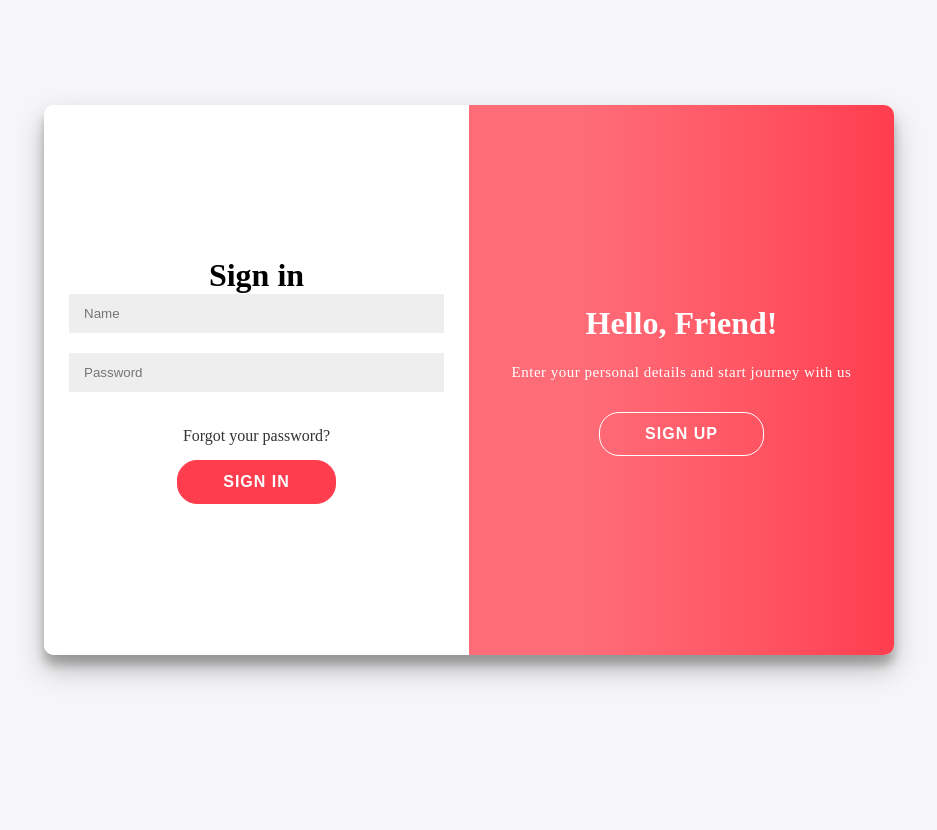
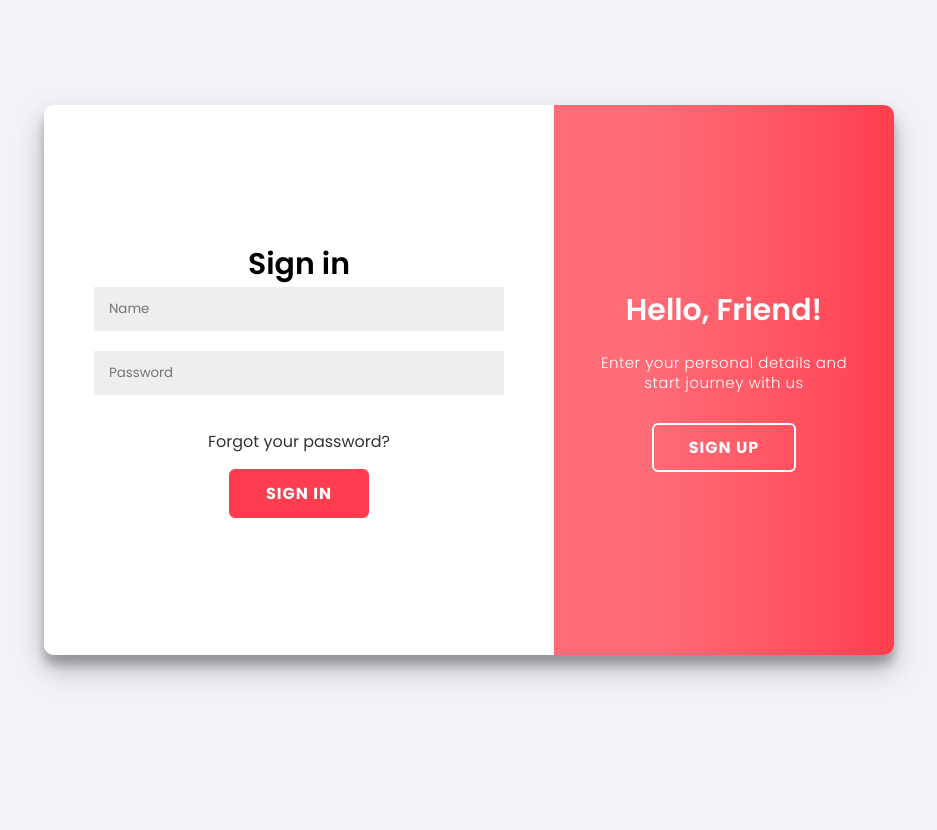
Before and after one commit to devindsnk/beauty-craft, a PHP site: page /app/views/login.php in a window 1280 px wide. Shown: the whole page, without its empty margins (171-1108 px from the left). Run offline with PHP 8.4, Linux system fonts and the light colour scheme; some libraries are stand-ins or nearby versions.

Commit message:
resize the overlay

```diff
--- a/app/views/login.php
+++ b/app/views/login.php
@@ -7,6 +7,7 @@
     <meta name="viewport" content="width=device-width, initial-scale=1.0" />
 
     <link rel="stylesheet" href="../../public/css/login.css" />
+    <link rel="stylesheet" href="../../public/css/style.css" />
     <link rel="stylesheet" href="https://pro.fontawesome.com/releases/v5.10.0/css/all.css" />
     <title>slider sign in/sign up form</title>
 </head>
@@ -18,16 +19,14 @@
             <form action="#">
                 <h1 class="topic">CreateAccount</h1>
                 <div class="formwrapper">
-                    <!-- name -->
-                    <div class="formGroup">
-                        <label class="labels ">Name </label> <br />
-                        <input type="text" class="textinput" name="text" placeholder="First Name" />
-                    </div>
-
-                    <div class="formGroup">
-                        <label class="labels "></label> <br />
-                        <input type="text" class="textinput" name="text" placeholder="Last Name" />
-                    </div>
+                        <div class="formGroup">
+                            <label class="labels ">First Name </label> <br />
+                            <input type="text" class="textinput" name="text" placeholder="First Name " />
+                        </div>
+                        <div class="formGroup">
+                            <label class="labels ">Last Name </label> <br />
+                            <input type="text" class="textinput" name="text" placeholder="Last Name" />
+                        </div>
                 </div>
 
                     <!-- form radio Button -->
@@ -69,7 +68,7 @@
                             <input type="password" name="password" class="passwordinput" placeholder="Password" />
                         </div>
                         <div class="formGroup">
-                            <label class="labels">Password </label> <br />
+                            <label class="labels">Confirm password </label> <br />
                             <input type="password" name="password" class="passwordinput" placeholder="Password" />
                         </div>
 
@@ -112,8 +111,6 @@
         <script type="text/javascript" src="../../public/js/login.js"></script>
 </body>
 
-<footer>
-</footer>
-</body>
+
 
 </html>
--- a/public/css/login.css
+++ b/public/css/login.css
@@ -24,7 +24,7 @@ h2 {
 
 p {
     font-size: 15px;
-    font-weight: 100;
+    font-weight: 300;
     line-height: 20px;
     letter-spacing: 0.5px;
     margin: 20px 0 30px;
@@ -42,13 +42,14 @@ a {
 }
 
 button {
-    border-radius: 20px;
-    border: 1px solid #fe3d4f;
-    background-color: #fe3d4f;
+    border-radius: 6px;
+    border: 2px solid var(--theme-red);
+    background-color: var(--theme-red);
     color: #ffffff;
+    font-family: "poppins";
     font-size: 16px;
     font-weight: bold;
-    padding: 12px 45px;
+    padding: 10px 35px;
     letter-spacing: 1px;
     text-transform: uppercase;
     transition: transform 80ms ease-in;
@@ -73,7 +74,7 @@ form {
     align-items: center;
     justify-content: center;
     flex-direction: column;
-    padding: 0 25px;
+    padding: 0 50px;
     height: 100%;
     text-align: space-between;
 }
@@ -106,7 +107,7 @@ input {
 
 .sign-in-container {
     left: 0;
-    width: 50%;
+    width: 60%;
     z-index: 2;
 }
 
@@ -137,15 +138,15 @@ input {
     50%,
     100% {
         opacity: 1;
-        z-index: 5;
+        z-index: 3;
     }
 }
 
 .overlay-container {
     position: absolute;
     top: 0;
-    left: 50%;
-    width: 50%;
+    left: 60%;
+    width: 40%;
     height: 100%;
     overflow: hidden;
     transition: transform 0.6s ease-in-out;
```
Also changed, not shown: other parts of public/css/login.css (+44 -27 lines).
